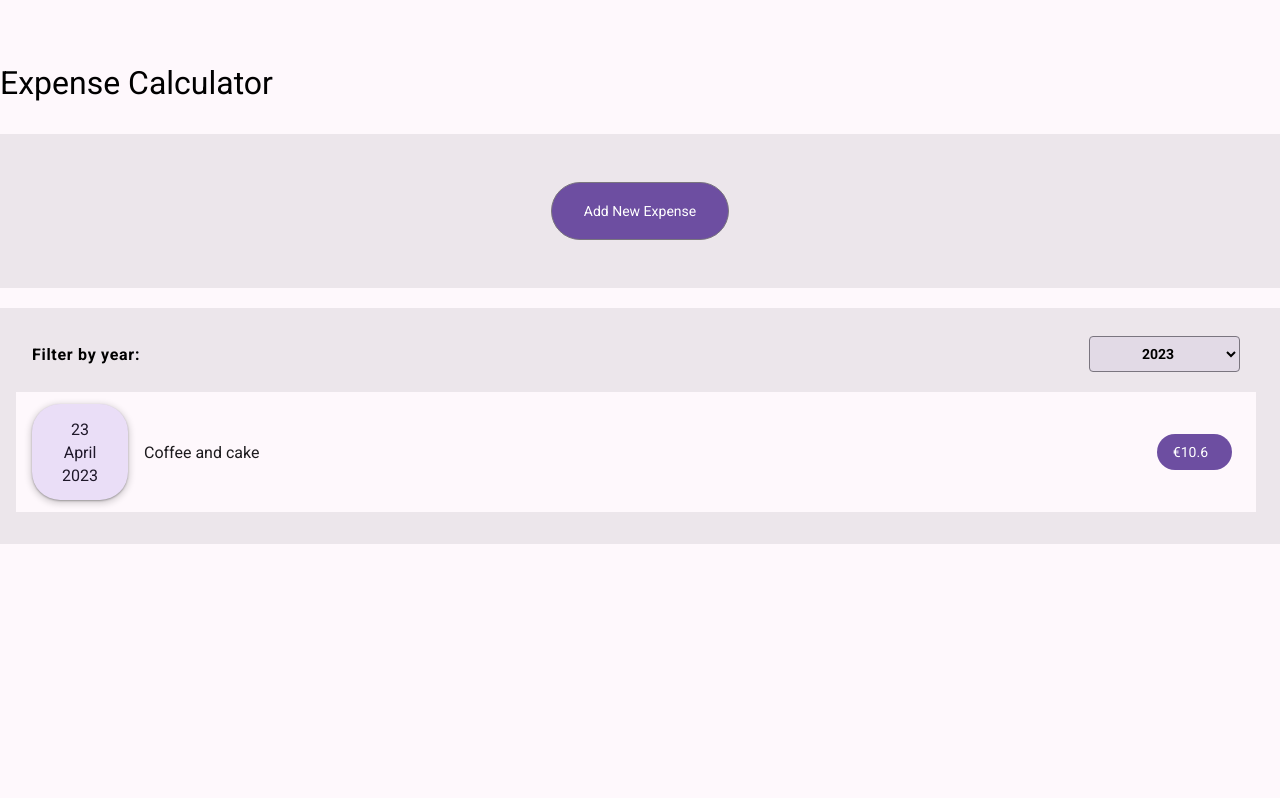
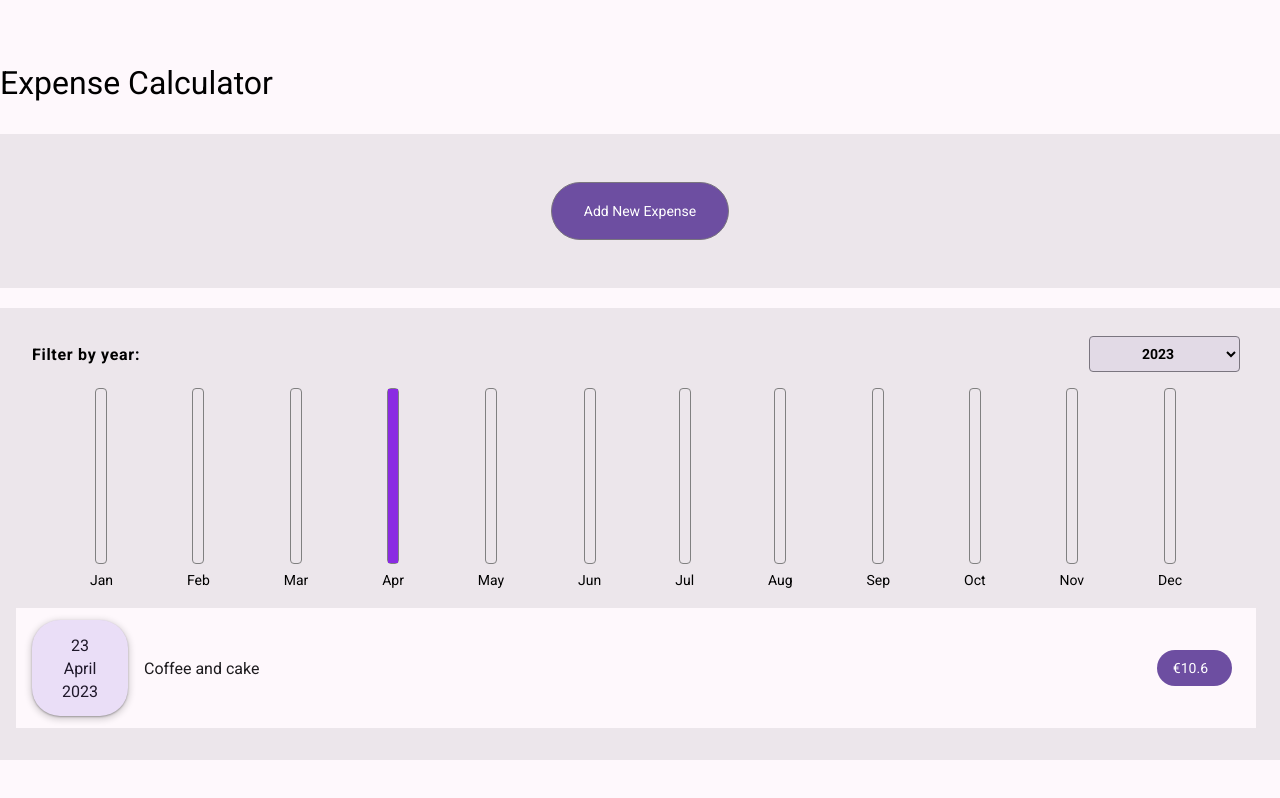
Before and after one commit to helen25sur/expense-calculator, a React (Vite) app: page / in a window 1280 px wide. Shown: the top 798 px of the page. Built offline with nearby package versions, Linux system fonts and the light colour scheme.

Commit message:
feat: create Chart, ChartBar and ExpensesChart components
Course 'React - The Complete Guide (incl Hooks, React Router, Redux)'

```diff
--- /dev/null
+++ b/src/components/Chart/Chart.css
@@ -0,0 +1,4 @@
+.chart {
+  display: flex;
+  justify-content: space-evenly;
+}
--- /dev/null
+++ b/src/components/Chart/Chart.tsx
@@ -0,0 +1,21 @@
+import './Chart.css';
+import ChartBar from './ChartBar/ChartBar';
+
+const Chart = (props: { dataPoints: {label: string; value: number}[]; }) => {
+
+  const dataPointsValues = props.dataPoints.map(d => d.value);
+  const totalMaximum = Math.max(...dataPointsValues);
+
+  return (
+    <div className='chart'>
+      {props.dataPoints.map((dataPoint) => <ChartBar
+        key={dataPoint.label}
+        value={dataPoint.value}
+        maxValue={totalMaximum}
+        label={dataPoint.label} />
+      )}
+    </div>
+  );
+};
+
+export default Chart;
--- /dev/null
+++ b/src/components/Chart/ChartBar/ChartBar.css
@@ -0,0 +1,26 @@
+.chart-bar {
+  height: 200px;
+  display: flex;
+  flex-direction: column;
+  align-items: center;
+}
+
+.chart-bar__inner {
+  width: 12px;
+  height: 100%;
+  display: flex;
+  flex-direction: column;
+  justify-content: flex-end;
+  border: 1px solid grey;
+  border-radius: 4px;
+}
+
+.chart-bar__fill {
+  width: 100%;
+  background-color: blueviolet;
+  transition: all 0.3s ease-out;
+}
+
+.chart-bar__label {
+  margin-top: 8px;
+}
--- /dev/null
+++ b/src/components/Chart/ChartBar/ChartBar.tsx
@@ -0,0 +1,20 @@
+import './ChartBar.css';
+
+const ChartBar = (props: {value: number; label: string; maxValue: number}) => {
+  let barFillHight = '0%';
+
+  if (props.maxValue > 0) {
+    barFillHight = Math.round((props.value / props.maxValue) * 100) + '%';
+  }
+
+  return (
+    <div className='chart-bar'>
+      <div className='chart-bar__inner'>
+        <div style={{height: barFillHight}} className='chart-bar__fill'></div>
+      </div>
+      <div className='chart-bar__label'>{props.label}</div>
+    </div>
+  );
+};
+
+export default ChartBar;
--- a/src/components/Expenses/Expenses.tsx
+++ b/src/components/Expenses/Expenses.tsx
@@ -1,11 +1,13 @@
 import { useState } from 'react';
 import { IExpenseItem } from '../../models/Expenses';
 
-import ExpensesFilter from './ExpensesFilter/ExpensesFilter';
+import './Expenses.css';
+
 import Card from '../UI/Card/Card';
 
-import './Expenses.css';
+import ExpensesFilter from './ExpensesFilter/ExpensesFilter';
 import ExpensesList from './ExpensesList/ExpensesList';
+import ExpensesChart from './ExpensesChart/ExpensesChart';
 
 const Expenses = (props: { items: IExpenseItem[]; }) => {
   const [chosenYear, setChosenYear] = useState('2023');
@@ -21,6 +23,7 @@
       <ExpensesFilter
         selected={chosenYear}
         onSaveChosenYear={saveChosenYearHandler} />
+      <ExpensesChart expenses={filteredExpenses} />
       <ExpensesList items={filteredExpenses}/>
     </Card>
   );
--- /dev/null
+++ b/src/components/Expenses/ExpensesChart/ExpensesChart.tsx
@@ -0,0 +1,29 @@
+import Chart from '../../Chart/Chart';
+import { IExpenseItem } from '../../../models/Expenses';
+
+const ExpensesChart = (props: { expenses: IExpenseItem[] }) => {
+
+  const chartDataPoints = [
+    { label: 'Jan', value: 0 },
+    { label: 'Feb', value: 0 },
+    { label: 'Mar', value: 0 },
+    { label: 'Apr', value: 0 },
+    { label: 'May', value: 0 },
+    { label: 'Jun', value: 0 },
+    { label: 'Jul', value: 0 },
+    { label: 'Aug', value: 0 },
+    { label: 'Sep', value: 0 },
+    { label: 'Oct', value: 0 },
+    { label: 'Nov', value: 0 },
+    { label: 'Dec', value: 0 },
+  ];
+
+  for (const expense of props.expenses) {
+    const expenseMonth = expense.date.getMonth();
+    chartDataPoints[expenseMonth].value += expense.amount;
+  }
+
+  return <Chart dataPoints={chartDataPoints} />;
+}
+
+export default ExpensesChart;
```
